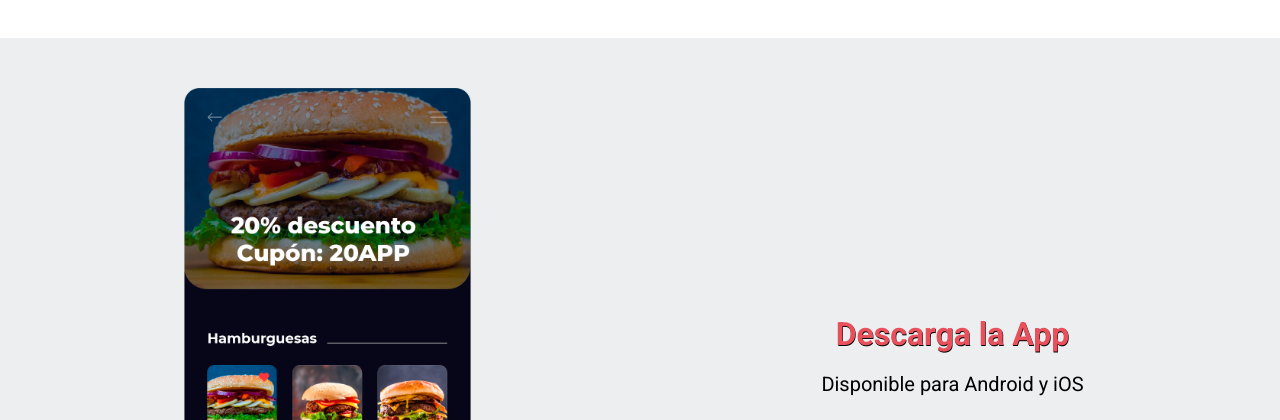
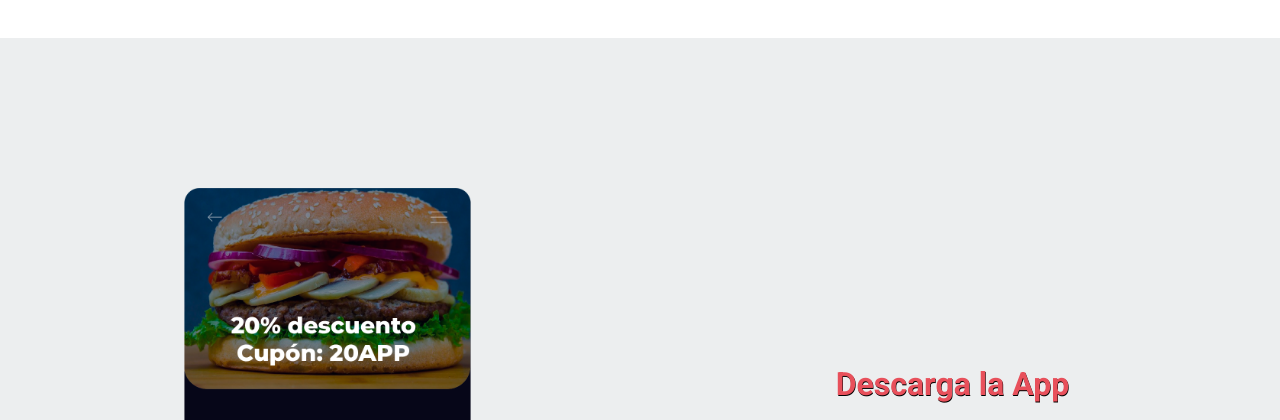
Before and after one commit to cumbinar/delivery, a website: page index.html in a window 1280 px wide. Shown: the part 4867-5287 px from the top of the page. Drawn offline with Linux system fonts and the light colour scheme.

Commit message:
se redefine posición de imagen descargar app

```diff
--- a/src/scss/descargar/_descargar.scss
+++ b/src/scss/descargar/_descargar.scss
@@ -6,6 +6,8 @@
     padding: v.$separacion 0;
 
    &__grid{
+
+    display: flex;flex-direction: column-reverse;
     @include m.tablet {
         @include m.grid(2, v.$separacion)
      }
@@ -13,7 +15,7 @@
 
    &__imagen{
        width: 50%;
-       margin: 0 auto;
+       margin: 10rem auto 0 auto;
        transition-property: transform;
        transition-duration: 300ms;
 
```
Also changed, not shown: build/css/app.css, 1 other file.
